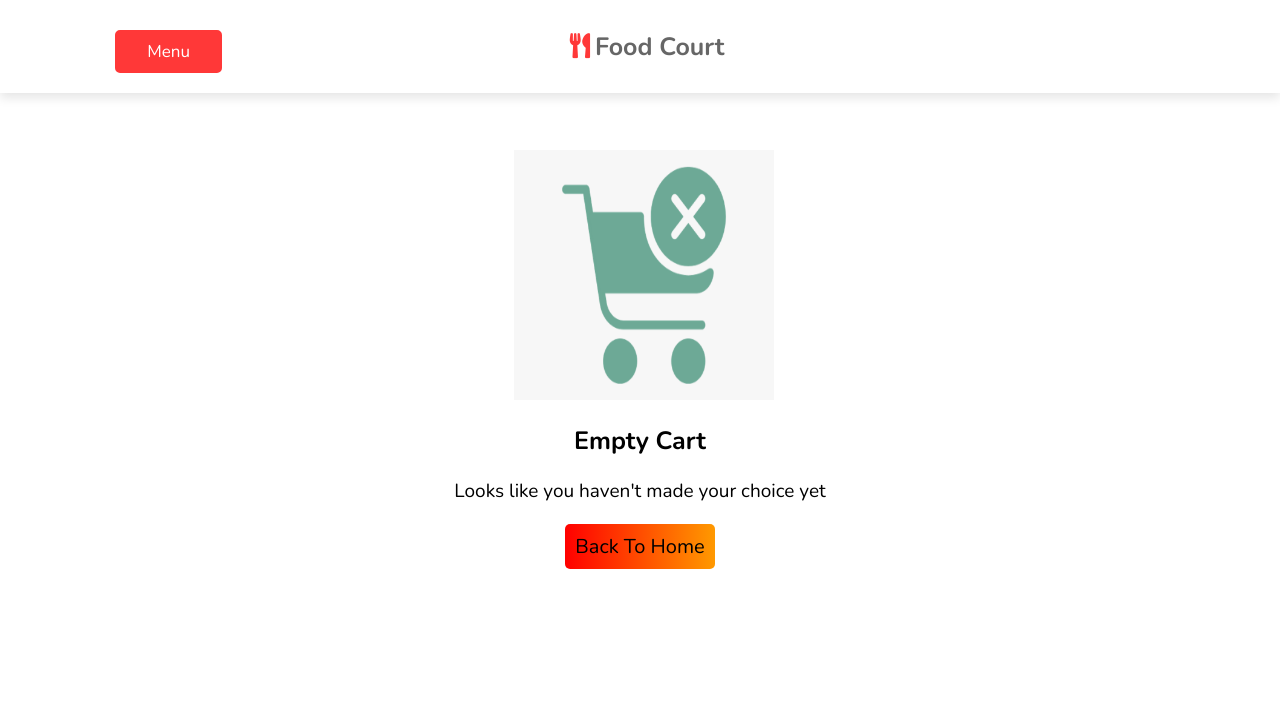
After one commit to VaibhavShanbhag/Food-Court, a PHP site: page /emptycart.php in a window 1280 px wide. The commit adds this page. Shown: the top 718 px of the page. Run offline with PHP 8.4, Linux system fonts and the light colour scheme.

Commit message:
Added functions on the empty cart

```diff
--- /dev/null
+++ b/public/emptycart.php
@@ -0,0 +1,159 @@
+<!DOCTYPE html>
+<html lang="en">
+
+<head>
+    <meta charset="UTF-8">
+    <meta http-equiv="X-UA-Compatible" content="IE=edge">
+    <meta name="viewport" content="width=device-width, initial-scale=1.0">
+    <link rel="stylesheet" href="https://cdnjs.cloudflare.com/ajax/libs/font-awesome/5.15.3/css/all.min.css">
+    <title>Cart | Food-Court</title>
+    <style>
+        @import url('https://fonts.googleapis.com/css2?family=Nunito:wght@200;300;400;600;700&display=swap');
+
+        :root {
+            --red: #ff3838;
+        }
+
+        * {
+            font-family: 'Nunito', sans-serif;
+            margin: 0;
+            padding: 0;
+            box-sizing: border-box;
+            outline: none;
+            border: none;
+            text-decoration: none;
+            transition: all .2s linear;
+            list-style: none;
+        }
+
+        *::selection {
+            background: var(--red);
+            color: #fff;
+        }
+
+        html {
+            font-size: 62.5%;
+            /* overflow-x: hidden; */
+            scroll-behavior: smooth;
+            scroll-padding-top: 6rem;
+        }
+
+        header {
+            position: fixed;
+            top: 0;
+            left: 0;
+            right: 0;
+            z-index: 1000;
+            display: flex;
+            align-items: center;
+            /* justify-content: space-between; */
+            background: #fff;
+            padding: 2rem 9%;
+            box-shadow: 0 .5rem 1rem rgba(0, 0, 0, .1);
+            text-align: center;
+        }
+
+        header .logo {
+            font-size: 2.5rem;
+            font-weight: bolder;
+            color: #666;
+            text-decoration: none;
+            width: 81%;
+        }
+
+        header .logo i {
+            padding-right: .5rem;
+            color: var(--red);
+        }
+
+
+        header .navbar a {
+            font-size: 2rem;
+            margin-left: 2rem;
+            color: #666;
+        }
+
+        header .navbar a:hover {
+            color: var(--red);
+        }
+
+        header .btn2 {
+            background-color: white;
+        }
+
+        .btn {
+            display: inline-block;
+            padding: .8rem 3rem;
+            border: .2rem solid var(--red);
+            color: var(--red);
+            cursor: pointer;
+            font-size: 1.7rem;
+            border-radius: .5rem;
+            position: relative;
+            overflow: hidden;
+            z-index: 0;
+            margin-top: 1rem;
+            background-color: var(--red);
+            color: white;
+        }
+
+        .btn:hover {
+            -moz-box-shadow: 3px 3px 5px 6px #ccc;
+            -webkit-box-shadow: 3px 3px 5px 6px #ccc;
+            box-shadow: 3px 3px 5px 6px #ccc;
+            color: white;
+
+        }
+
+        .container {
+            max-width: max-content;
+            margin: 150px auto;
+            justify-content: center;
+        }
+
+        .container img {
+            width: 260px;
+            height: 250px;
+            margin-left: 60px;
+        }
+
+        h1{
+            font-size: 25px;
+        }
+
+        h1,
+        p {
+            text-align: center;
+            margin-top: 20px;
+        }
+
+        p {
+            font-size: 19px;
+        }
+
+        button {
+            border: none;
+            font-size: 20px;
+            background: linear-gradient(to right, red, #ff9900);
+            height: 45px;
+            width: 150px;
+            border-radius: 5px;
+            cursor: pointer;
+        }
+    </style>
+</head>
+
+<body>
+    <header>
+        <a href="fooditems.php" class="btn">Menu</a>
+        <a href="#" class="logo"><i class="fas fa-utensils"></i>Food Court</a>
+    </header>
+    <div class="container">
+        <img src="images/empty-cart.png" alt="empty" srcset="">
+        <h1>Empty Cart</h1>
+        <p>Looks like you haven't made your choice yet</p>
+        <p><a href="fooditems.php"><button>Back To Home</button></a></p>
+    </div>
+</body>
+
+</html>
```
Also changed, not shown: public/cart.php (+9 -1 lines), public/images/empty-cart.png (added).
